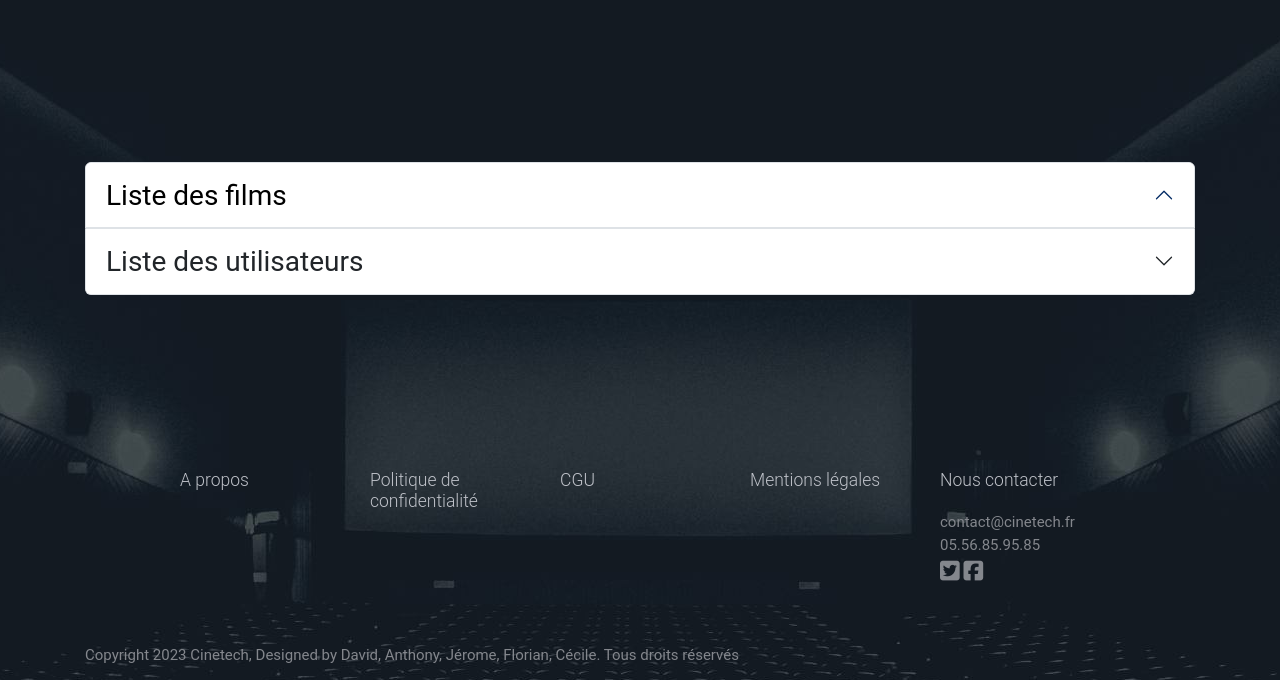
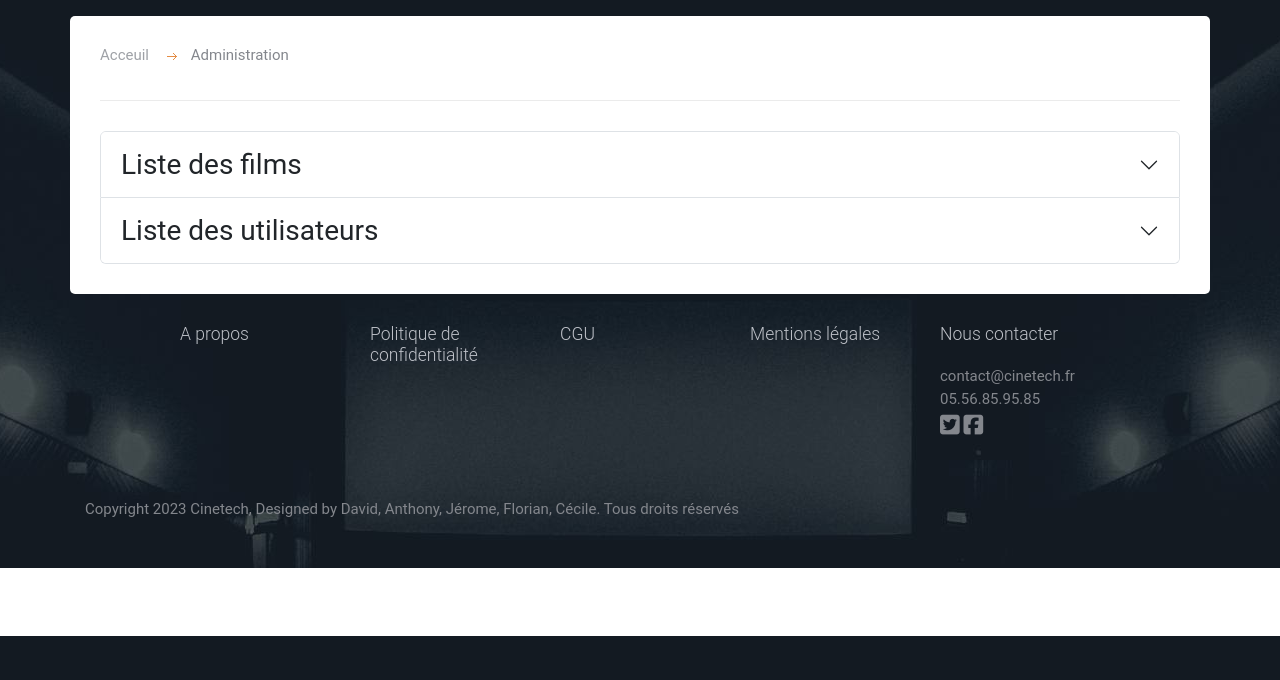
Before and after one commit to Davidgbn33/CinemaF_ilm, a PHP site: template src/View/Admin/admin.html.twig in a window 1280 px wide. Shown: the part 164-844 px from the top of the page. After the commit the page ends 800 px from the top, so only its background shows below. Run offline with PHP 8.4, Linux system fonts and the light colour scheme; the template is opened without the code that fills it, so the values that code supplies are empty; some libraries are stand-ins or nearby versions.

Commit message:
Ãfix all breadcrum

```diff
--- a/src/View/Admin/admin.html.twig
+++ b/src/View/Admin/admin.html.twig
@@ -2,12 +2,19 @@
 
 {% block content %}
 
-    <main class=" d-flex justify-content-center flex-column dg-height">
+    <main class="main-content">
         <div class="container mt-3">
+            <div class="page">
+                <div class="breadcrumbs d-flex">
+                    <a href="/">Acceuil</a>
+                    <p class="arrow d-inline-block"><img src="/assets/images/arrow.png">
+                        <span>Administration</span>
+                    </p>
+                </div>
                 <div class="accordion" id="accordionExample">
                     <div class="accordion-item">
                         <h2 class="accordion-header">
-                        <button class="accordion-button fs-3" type="button" data-bs-toggle="collapse"
+                            <button class="accordion-button collapsed fs-3" type="button" data-bs-toggle="collapse"
                                     data-bs-target="#collapseOne" aria-expanded="true" aria-controls="collapseOne">
                                 Liste des films
                             </button>
@@ -82,7 +89,7 @@
                             </div>
                         </div>
                     </div>
-                {#<div class="accordion-item">
+                    {# <div class="accordion-item">
                     <h2 class="accordion-header">
                         <button class="accordion-button collapsed" type="button" data-bs-toggle="collapse"
                                 data-bs-target="#collapseThree" aria-expanded="false" aria-controls="collapseThree">
@@ -99,7 +106,8 @@
                             <code>.accordion-body</code>, though the transition does limit overflow.
                         </div>
                     </div>
-                </div>#}
+                </div> #}
+                </div>
             </div>
         </div>
 
```
Also changed, not shown: src/View/Movie/availableMovies.html.twig (+5 -2 lines), src/View/User/profil.html.twig (+5 -3 lines), src/View/about.html.twig (+5 -3 lines), src/View/login.html.twig (+5 -3 lines), src/View/register.html.twig (+5 -3 lines). Lines whose indentation alone changed are shown as unchanged.
